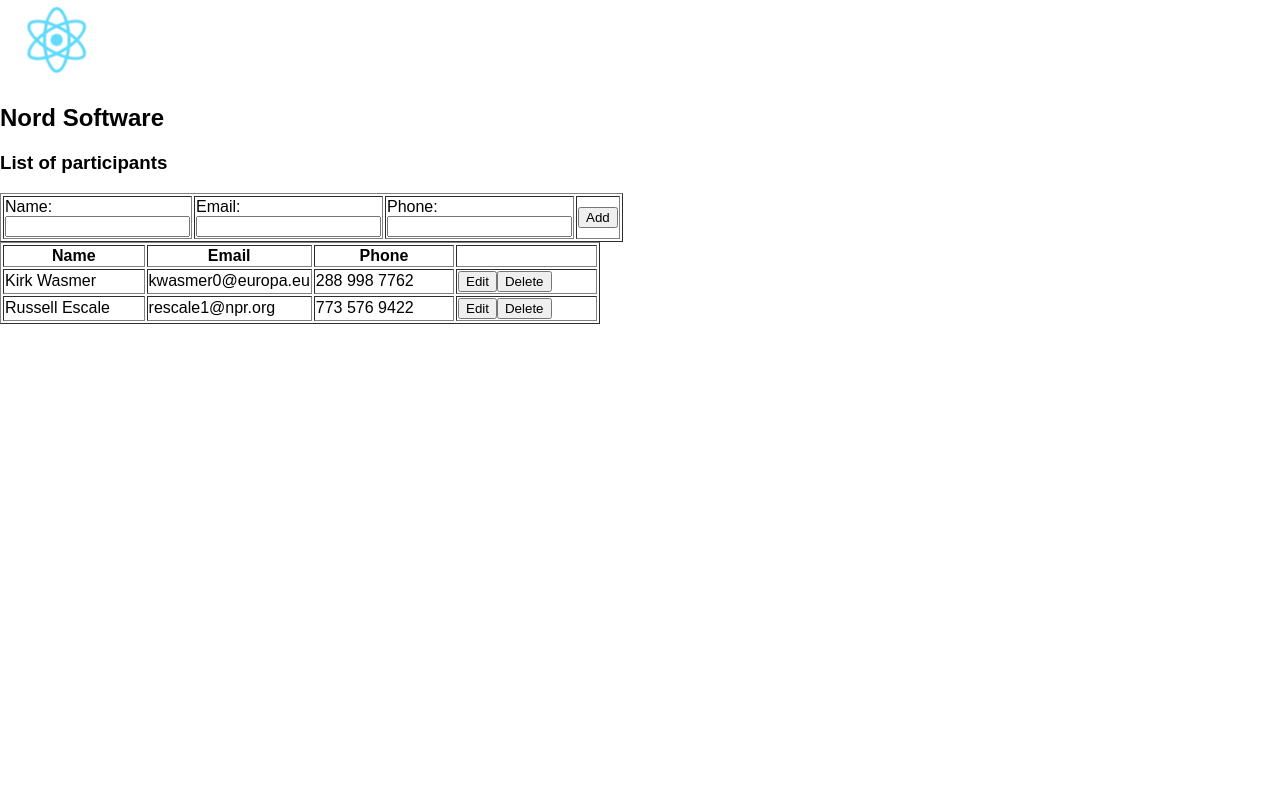
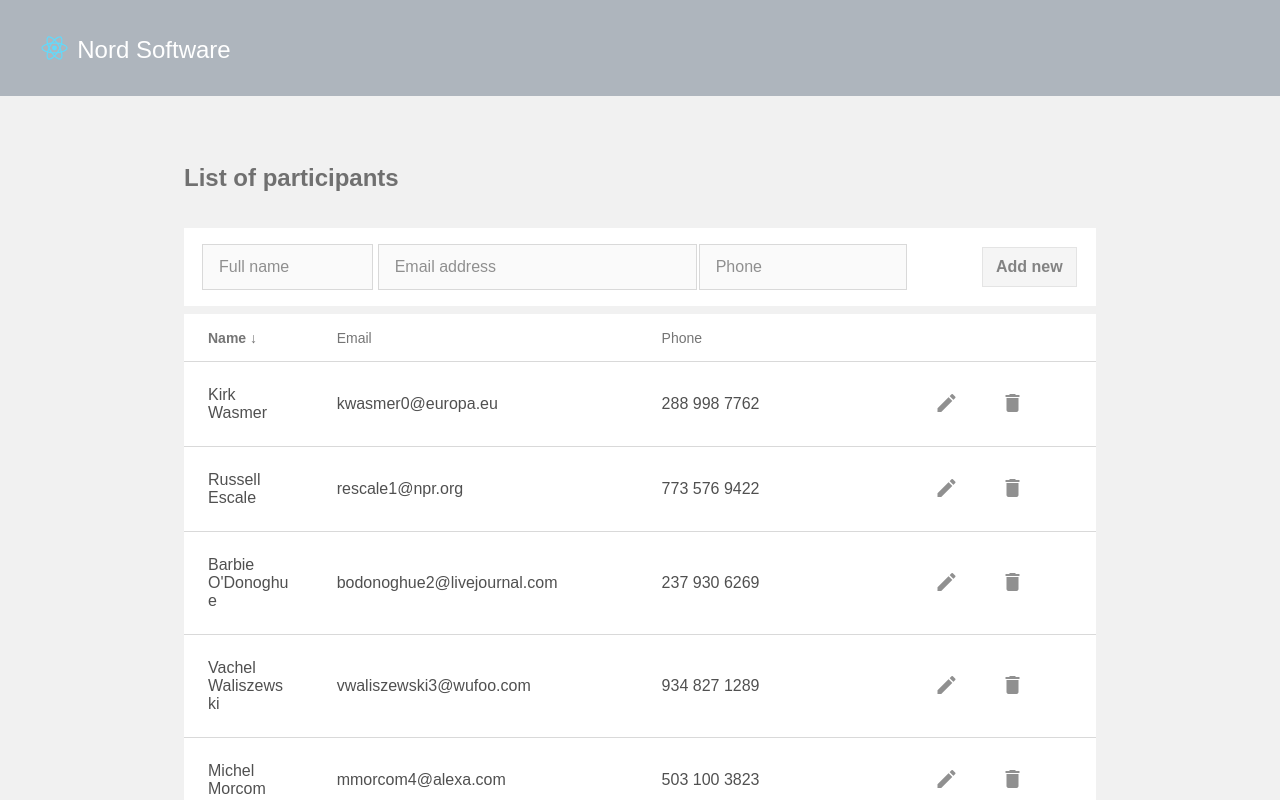
Before and after one commit to khangduoc102/Participants, a React (Create React App) app: page / in a window 1280 px wide. Shown: the top 800 px of the page. Built offline with nearby package versions, Linux system fonts and the light colour scheme.

Commit message:
Handling styles, fixing small display errors, generate data and make the state always available when the server is on

```diff
--- a/public/index.html
+++ b/public/index.html
@@ -10,6 +10,7 @@
     -->
     <link rel="manifest" href="%PUBLIC_URL%/manifest.json">
     <link rel="shortcut icon" href="%PUBLIC_URL%/favicon.ico">
+    <link href="https://fonts.googleapis.com/icon?family=Material+Icons" rel="stylesheet">
     <!--
       Notice the use of %PUBLIC_URL% in the tags above.
       It will be replaced with the URL of the `public` folder during the build.
--- a/src/App.css
+++ b/src/App.css
@@ -1,28 +1,194 @@
 .App {
-  text-align: center;
+  font-family: Arial, Helvetica, sans-serif;
+  background-color: 	#F1F1F1;
+  font-weight: 400;
 }
 
-.App-logo {
-  animation: App-logo-spin infinite 20s linear;
-  height: 80px;
-}
 
 .App-header {
-  background-color: #222;
-  height: 150px;
-  padding: 20px;
+  background-color: #AEB5BD;
+  display: inline-flex;
+  height: 96px;
+  width: 100%;
   color: white;
 }
+  .App-header .logo {
+    height: 32px;
+    padding: 32px 0 32px 32px;
+  }
 
-.App-title {
-  font-size: 1.5em;
+  .App-header .name {
+    font-size: 24px;
+    padding: 36px 0 32px 0;
+  }
+
+
+.App-body {
+  padding-top: 32px;
+  padding-bottom: 32px;
+  width: 912px;
+  margin:0 auto;
 }
+  .app-name {
+    padding: 32px 0 32px 0;
+    height: 32px;
+    color: #505050;
+    font-size: 24px;
+    font-weight: 600;
+    opacity: 0.8;
+  }
+
+  .add-participant {
+    background-color: #FFFFFF;
+  }
+
+    .add-participant-form {
+      background-color: #FFFFFF;
+      width: 100%;
+    }
+
+      .add-participant-form-table {
+        height: 100%;
+        padding: 16px;
+        width: 100%;
+        border: none;
+      }
+
+        .add-participant-form-table-column {
+          height: 40px;
+          padding: 0;
+        }
+
+          .add-participant-form-table-column-input {
+            height: 100%;
+            border: solid 1px #D9D9D9;
+            background-color: #FAFAFA;
+            font-size: 16px;
+            padding-left: 16px;
+          }
+
+          ::placeholder {
+            opacity: 0.8;
+          }
+
+        .add-participant-form-table-column-button {
+          height: 40px;
+        }
+          .add-button {
+            height:100%;
+            width: 60%;
+            float:right;
+            color: #505050;
+            background-color: #F1F1F1;
+            border: solid 1px #D9D9D9;
+            font-size: 16px;
+            font-weight: 600;
+            opacity: 0.7;
+          }
+
+      .add-participant-error {
+        background-color: #FF5500;
+        font-size: 16px;
+        color: rgb(215, 211, 233);
+        padding-top: 8px;
+        padding-bottom: 8px;
+        padding-left: 16px;
+      }
+
+    .participants {
+      margin-top: 8px;
+      background-color: #FFFFFF;
+    }
+
+      .participants-table {
+        table-layout:fixed;
+        border: none;
+        width: 100%;
+      }
+
+      .participants-table-header-row {
+        height: 48px;
+      }
+
+        .participants-table-header {
+          text-align: left;
+          padding-left: 24px;
+          font-size: 14px;
+          color: #757575;
+          font-weight: 500;
+          border-bottom: 1px solid #D9D9D9;
+        }
+
+      .participant {
+        height: 72px;
+      }
+
+      .participant-column {
+        text-align: left;
+        padding: 24px;
+        font-size: 16px;
+        color: #505050;
+        font-weight: 400;
+        overflow: hidden;
+        border-bottom: 1px solid #D9D9D9;
+        word-wrap:break-word;
+      }
+
+        .participant-column-button {
+          color: #909090;
+          height: 24;
+          width: 24;
+          padding-left: 12px;
+          padding-right: 12px;
+          margin-right: 9px;
+          margin-left: 9px;
+          border: none;
+          background-color: white;
+        }
+
+      .edit-participant {
+        border-bottom: 1px solid #D9D9D9;
+      }
+
+        .edit-participant-form {
+          padding-left: 16px;
+          height: 40px;
+        }
+
+          .edit-participant-form-input {
+            padding-left: 16px;
+            height: 100%;
+            font-size: 16px;
+            margin-right: 12px;
+            background-color: #FAFAFA;
+            border: 1px solid #D9D9D9;
+          }
+
+          .edit-participant-cancel-button {
+            color: #07f;
+            height: 100%;
+            width: 9%;
+            border: none;
+            text-align: center;
+            margin-right: 8px;
+            margin-left: 8px;
+            font-size: 16px;
+            font-weight: 500;
+          }
+
+          .edit-participant-save-button {
+            color: #ffffff;
+            background-color: #07f;
+            height: 100%;
+            width: 9%;
+            border: none;
+            text-align: center;
+            margin-right: 8px;
+            margin-left: 8px;
+            font-size: 16px;
+            font-weight: 500;
+          }
 
 .App-intro {
   font-size: large;
 }
-
-@keyframes App-logo-spin {
-  from { transform: rotate(0deg); }
-  to { transform: rotate(360deg); }
-}
--- a/src/App.js
+++ b/src/App.js
@@ -10,16 +10,62 @@ import './App.css';
 class App extends Component {
   state = {
     participants: [
-      {
-        id: 1,
-        full_name: "Kirk Wasmer",
-        email: "kwasmer0@europa.eu",
-        phone: "288 998 7762"
-      },
-      {"id": 2, "full_name":"Russell Escale","email":"rescale1@npr.org","phone":"773 576 9422"}
-    ],
+    ]
   }
 
+  //Happened when first load the component
+  componentDidMount = () => {
+    try {
+      const json = localStorage.getItem('participants');
+      const participants = JSON.parse(json);
+
+      if(participants){
+          this.setState(() => ({participants}));
+      }
+      else {
+        this.setState(() => {
+          return (
+            {
+              participants: [
+                {"id":1,"full_name":"Kirk Wasmer","email":"kwasmer0@europa.eu","phone":"288 998 7762"},
+                {"id":2,"full_name":"Russell Escale","email":"rescale1@npr.org","phone":"773 576 9422"},
+                {"id":3,"full_name":"Barbie O'Donoghue","email":"bodonoghue2@livejournal.com","phone":"237 930 6269"},
+                {"id":4,"full_name":"Vachel Waliszewski","email":"vwaliszewski3@wufoo.com","phone":"934 827 1289"},
+                {"id":5,"full_name":"Michel Morcom","email":"mmorcom4@alexa.com","phone":"503 100 3823"},
+                {"id":6,"full_name":"Briana McGorman","email":"bmcgorman5@nationalgeographic.com","phone":"104 189 7110"},
+                {"id":7,"full_name":"Dotty Klimowicz","email":"dklimowicz6@google.co.jp","phone":"202 649 5452"},
+                {"id":8,"full_name":"Uri Sommerville","email":"usommerville7@upenn.edu","phone":"706 665 0237"},
+                {"id":9,"full_name":"Jobi Twelvetrees","email":"jtwelvetrees8@engadget.com","phone":"172 481 0204"},
+                {"id":10,"full_name":"Debee Kassman","email":"dkassman9@dropbox.com","phone":"610 629 6465"},
+                {"id":11,"full_name":"Ambros Larrosa","email":"alarrosaa@tinyurl.com","phone":"857 681 9579"},
+                {"id":12,"full_name":"Oates Basso","email":"obassob@addthis.com","phone":"127 425 2335"},
+                {"id":13,"full_name":"Laurice Maud","email":"lmaudc@google.es","phone":"221 548 9182"},
+                {"id":14,"full_name":"Georgie Garric","email":"ggarricd@qq.com","phone":"346 307 6801"},
+                {"id":15,"full_name":"Heather Lannen","email":"hlannene@creativecommons.org","phone":"388 710 2265"},
+                {"id":16,"full_name":"Lanny Kinson","email":"lkinsonf@constantcontact.com","phone":"765 253 3897"},
+                {"id":17,"full_name":"Leeann Arnaldo","email":"larnaldog@g.co","phone":"733 753 9936"},
+                {"id":18,"full_name":"Betsy Champerlen","email":"bchamperlenh@shinystat.com","phone":"308 641 9349"},
+                {"id":19,"full_name":"Eugenie Runge","email":"erungei@a8.net","phone":"369 748 7128"},
+                {"id":20,"full_name":"Nancy Josephsen","email":"njosephsenj@redcross.org","phone":"911 246 0871"}
+              ]
+            }
+          )
+        })
+      }
+    } catch(e) {
+      // do nothing
+    }
+  }
+
+  //Component did update? Yes? Saved state for next time loading
+  componentDidUpdate= (prevProps, prevState) => {
+    if(prevState.participants.length !== this.state.participants.length){
+        const json= JSON.stringify(this.state.participants);
+        localStorage.setItem('participants', json);
+    }
+  }
+
+  //Add new participant
   handleAddParticipant = (participant) => {
     if(participant.full_name==='' || participant.email==='' || participant.phone===''){
       return "Values must not be empty!";
@@ -29,16 +75,17 @@ class App extends Component {
     }
   }
 
+  //Delete a participant
   handleDeleteParticipant = (id) => {
     this.setState((prevState) => ({participants: prevState.participants.filter((participant) => participant.id!==id)}));
   }
 
-  //modify this
+  //Sort oreder participants by alphabet
   handleSortParticipants = () => {
-    console.log('sorted');
     this.setState((prevState) => ({participants: prevState.participants.sort((a, b)=> ((a.full_name.toUpperCase() > b.full_name.toUpperCase()) ? 1 : (a.full_name.toUpperCase() < b.full_name.toUpperCase()) ? -1 : 0))}))
   }
 
+  //Modify a specific participant
   handleEditParticipant = (id, name, email, phone) => {
     let newParticipants = this.state.participants;
     let participant = new Participant(id, name, email, phone);
@@ -50,13 +97,15 @@ class App extends Component {
 
   render() {
     return (
-      <div>
-        <header>
-          <img src={logo} className="App-logo" alt="logo" />
-          <h2>Nord Software</h2>
+      <div className="App">
+        <header className="App-header">
+          <img src={logo} className="logo" alt="logo" />
+          <div className="name">Nord Software</div>
         </header>
-        <div>
-          <h3>List of participants</h3>
+        <div className="App-body">
+          <div className="app-name">
+            List of participants
+          </div>
           <AddParticipant
             handleAddParticipant={this.handleAddParticipant}
             data={this.state}
--- a/src/components/AddParticipant.js
+++ b/src/components/AddParticipant.js
@@ -6,7 +6,9 @@ export default class AddParticipant extends React.Component {
     state = {
         error: undefined
     }
+
     handleAddParticipant= (e) => {
+        //Prevent from moving to another page
         e.preventDefault();
 
         var participant= {};
@@ -19,7 +21,7 @@ export default class AddParticipant extends React.Component {
             participant = new Participant(1, name, email, phone);
         }
         else{
-            //Find the biggest id
+            //Find the biggest id to be the new ID
             let ids = [];
             let maxId= 0;
 
@@ -44,15 +46,22 @@ export default class AddParticipant extends React.Component {
 
     render() {
         return (
-        <div>
-            <form onSubmit={this.handleAddParticipant}>
-                <table border="1" width="600">
-                    <tbody>
-                        <tr><td width="150">Name: <input type="text" name="namn"/></td><td width="150">Email: <input type="text" name="email"/></td><td width="150">Phone: <input type="text" name="fon"/></td><td width="150"><button>Add</button></td></tr>
-                    </tbody>
-                </table>
-            </form>
-            {this.state.error && <p>{this.state.error}</p>}
+        <div className="add-participant">
+                <form className="add-participant-form" onSubmit={this.handleAddParticipant}>
+                    <table className="add-participant-form-table">
+                        <tbody>
+                            <tr>
+                                <td className="add-participant-form-table-column" width="20%"><input  size="14" className="add-participant-form-table-column-input" type="text" name="namn" placeholder="Full name"/></td>
+                                <td className="add-participant-form-table-column" width="35%"><input  size="30" className="add-participant-form-table-column-input" type="text" name="email" placeholder="Email address"/></td>
+                                <td className="add-participant-form-table-column" width="25%"><input  size="18" className="add-participant-form-table-column-input" type="text" name="fon" placeholder="Phone"/></td>
+                                <td className="add-participant-form-table-column-button" width="20%">
+                                    <button className="add-button">Add new</button>
+                                </td>
+                            </tr>
+                        </tbody>
+                    </table>
+                </form>
+                {this.state.error && <div className="add-participant-error">{this.state.error}</div>}
         </div>
         );
     }
--- a/src/components/EditParticipant.js
+++ b/src/components/EditParticipant.js
@@ -20,19 +20,16 @@ export default class EditParticipant extends React.Component {
 
     render() {
         return (
-            <tr>
+            <tr height="72px">
+                <td colSpan="4" className="edit-participant">
+                    <form  onSubmit={this.handleEditParticipant} className="edit-participant-form">
+                        <input type="text" defaultValue={this.props.data.name} name="name" className="edit-participant-form-input" size="14"/>
+                        <input type="text" defaultValue={this.props.data.email} name="email" className="edit-participant-form-input" size="30"/>
+                        <input type="text" defaultValue={this.props.data.phone} name="phone" className="edit-participant-form-input" size="18"/>
 
-                <td colSpan="4">
-                <div>
-                    <form  onSubmit={this.handleEditParticipant}>
-                        <input type="text" defaultValue={this.props.data.name} name="name"/>
-                        <input type="text" defaultValue={this.props.data.email} name="email"/>
-                        <input type="text" defaultValue={this.props.data.phone} name="phone"/>
-
-                        <button>Save</button>
-                        <button onClick={this.props.handleToggle}>Cancel</button>
+                        <button onClick={this.props.handleToggle} className="edit-participant-cancel-button">Cancel</button>
+                        <button className="edit-participant-save-button">Save</button>
                     </form>
-                    </div>
                 </td>
                 {this.state.error && <p>{this.state.error}</p>}
         </tr>
--- a/src/components/Participant.js
+++ b/src/components/Participant.js
@@ -23,13 +23,13 @@ export default class Participant extends React.Component {
                 )
             }
             else{
-                return ( <tr>
-                    <td>{this.props.name}</td>
-                    <td>{this.props.email}</td>
-                    <td>{this.props.phone}</td>
-                    <td>
-                        <button onClick={this.handleToggle}>Edit</button>
-                        <button onClick={(e) => this.props.handleDeleteParticipant(this.props.id)}>Delete</button>
+                return ( <tr className="participant">
+                    <td className="participant-column">{this.props.name}</td>
+                    <td className="participant-column">{this.props.email}</td>
+                    <td className="participant-column">{this.props.phone}</td>
+                    <td className="participant-column">
+                        <button onClick={this.handleToggle} className="participant-column-button"><i className="material-icons">mode_edit</i></button>
+                        <button onClick={(e) => this.props.handleDeleteParticipant(this.props.id)} className="participant-column-button"><i className="material-icons">delete</i></button>
                     </td>
                 </tr>)
             }
--- a/src/components/Participants.js
+++ b/src/components/Participants.js
@@ -3,10 +3,15 @@ import Participant from './Participant';
 
 const Participants = (props) => {
     return (
-        <div>
-            <table border='1' width="600">
+        <div className="participants">
+            <table cellSpacing="0" cellPadding="0" className="participants-table">
                 <tbody>
-            <tr><th width="150" onClick={props.handleSortParticipants}>Name</th><th width="150">Email</th><th width="150">Phone</th><th width="150"></th></tr>
+                    <tr className="participants-table-header-row">
+                        <th className="participants-table-header" onClick={props.handleSortParticipants}><b>Name  ↓</b></th>
+                        <th className="participants-table-header" width="33%">Email</th>
+                        <th className="participants-table-header" width="25%">Phone</th>
+                        <th className="participants-table-header" width="20%"></th>
+                    </tr>
                     {props.data.participants.map((participant, index) => (
                         <Participant
                             id={participant.id}
--- a/src/components/utils/Participant.js
+++ b/src/components/utils/Participant.js
@@ -5,7 +5,6 @@ class Participant {
         this.email=email;
         this.phone=phone;
     }
-
 }
 
 export default Participant;
```
Lines whose indentation alone changed are shown as unchanged.
